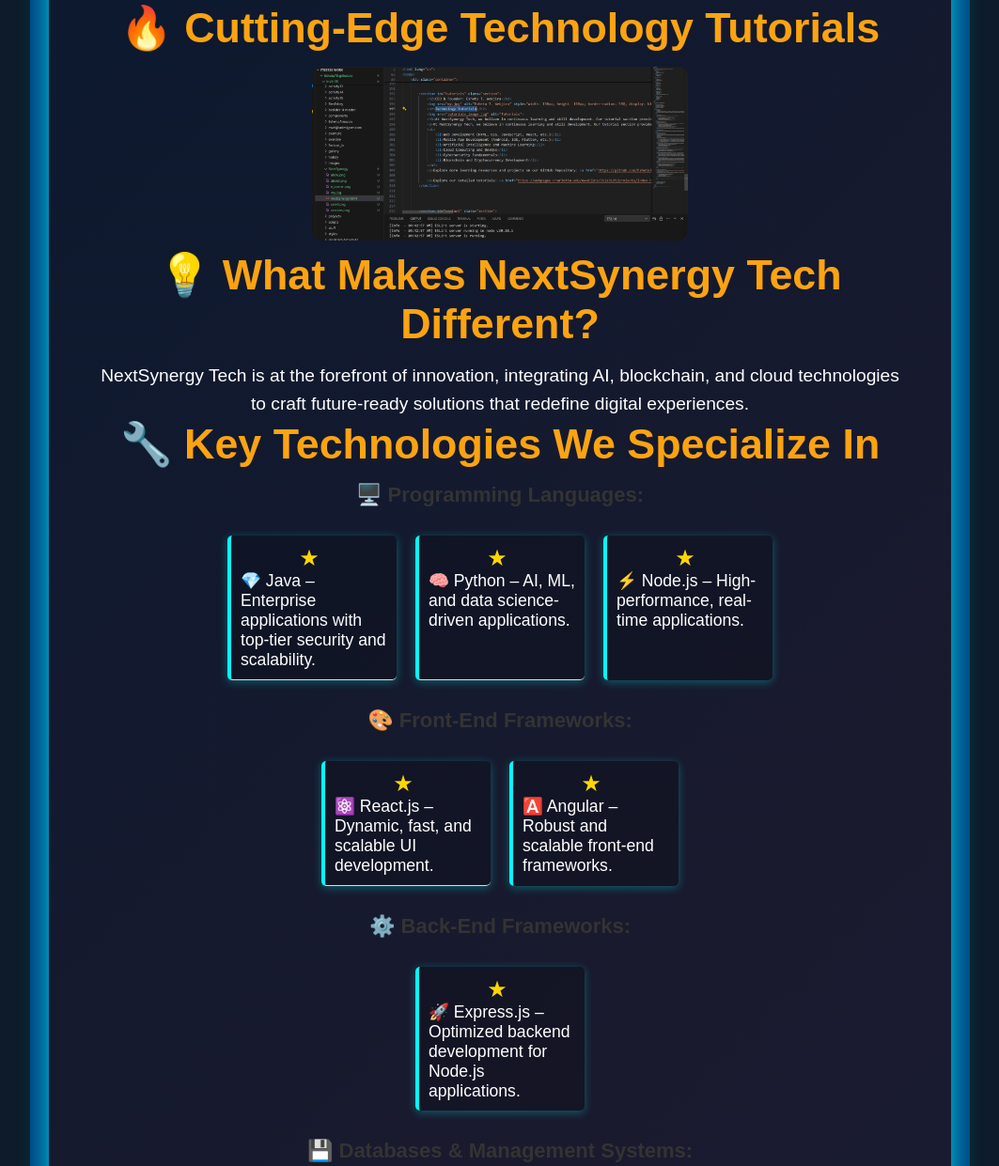
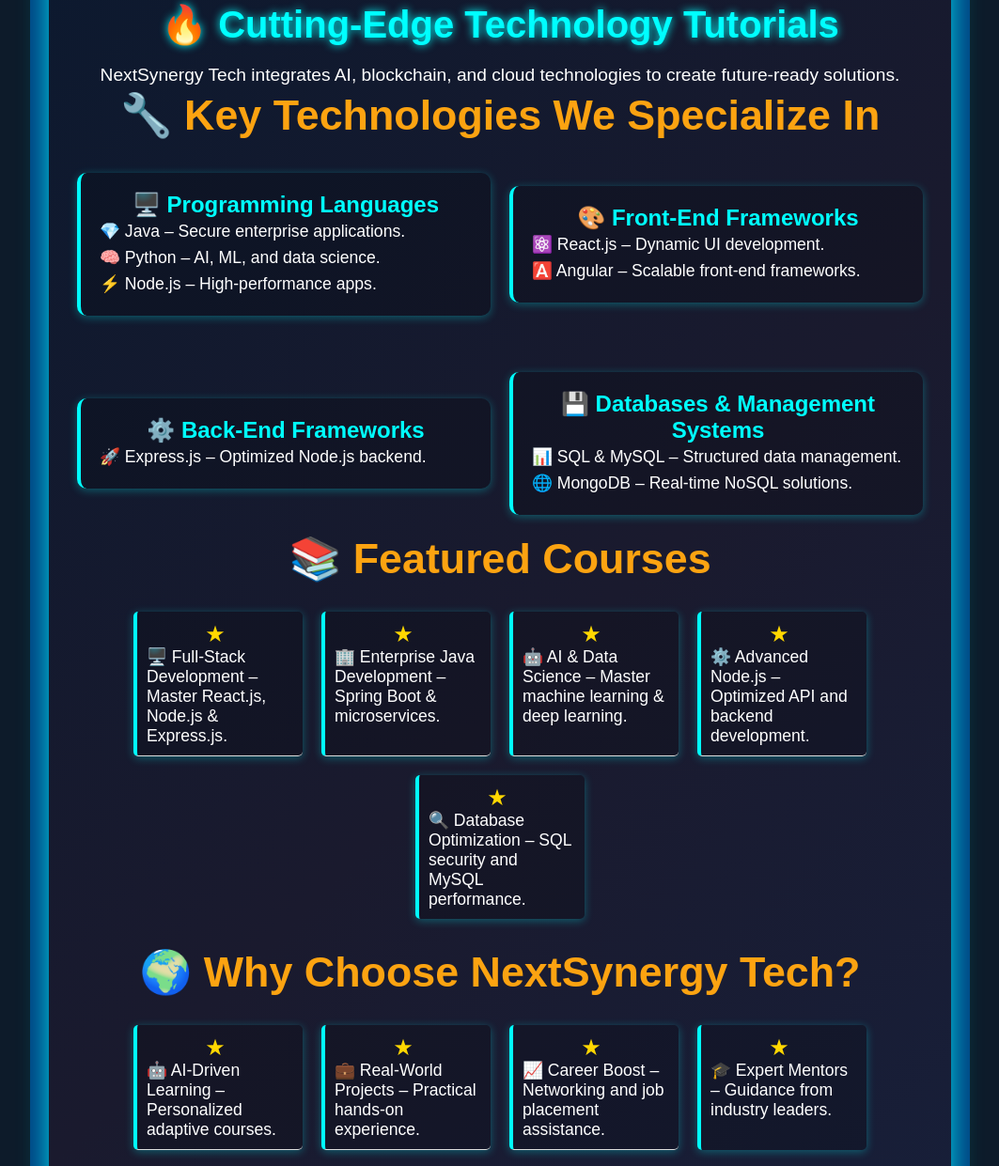
Before and after one commit to Eshetu70/NextSynergyTech, a plain HTML site: page index.html in a window 1280 px wide. Shown: the part 4052-5293 px from the top of the page at 94% size, without its empty margins (108-1171 px from the left). Drawn offline with Linux system fonts and the light colour scheme; no server answers; files whose address does not match are found by name.

Commit message:
Update index.html

```diff
--- a/index.html
+++ b/index.html
@@ -1607,7 +1607,7 @@
 
 
 
-    <section id="tutorials" class="tech-tutorial-section">
+    <section id="tutorials" class="tech-development-section">
     <!-- CEO & Founder Information -->
     <div class="founder-info">
         <h1>🚀 CEO & Founder: Eshetu T. Wekjira</h1>
@@ -1615,41 +1615,34 @@
     </div>
 
     <!-- Technology Tutorials Overview -->
-    <div class="tutorial-header">
+    <div class="development-header">
         <h1>🔥 Cutting-Edge Technology Tutorials</h1>
-        <img src="tuto.png" alt="Tutorials" class="tutorial-image">
+        <p>NextSynergy Tech integrates AI, blockchain, and cloud technologies to create future-ready solutions.</p>
     </div>
 
-    <h1>💡 What Makes NextSynergy Tech Different?</h1>
-    <p>NextSynergy Tech is at the forefront of innovation, integrating AI, blockchain, and cloud technologies to craft future-ready solutions that redefine digital experiences.</p>
-
     <h1>🔧 Key Technologies We Specialize In</h1>
-    <h2>🖥️ Programming Languages:</h2>
-    <ul class="course-list">
-        <li>💎 Java – Enterprise applications with top-tier security and scalability.</li>
-        <li>🧠 Python – AI, ML, and data science-driven applications.</li>
-        <li>⚡ Node.js – High-performance, real-time applications.</li>
-    </ul>
-
-    <h2>🎨 Front-End Frameworks:</h2>
-    <ul class="course-list">
-        <li>⚛️ React.js – Dynamic, fast, and scalable UI development.</li>
-        <li>🅰️ Angular – Robust and scalable front-end frameworks.</li>
-    </ul>
-
-    <h2>⚙️ Back-End Frameworks:</h2>
-    <ul class="course-list">
-        <li>🚀 Express.js – Optimized backend development for Node.js applications.</li>
-    </ul>
-
-    <h2>💾 Databases & Management Systems:</h2>
-    <ul class="course-list">
-        <li>📊 SQL & MySQL – Scalable and structured data management.</li>
-        <li>🌐 MongoDB – NoSQL solutions for real-time applications.</li>
-    </ul>
-
-    <h1>🎯 NextSynergy Tech – AI-Powered Learning Hub</h1>
-    <p>We revolutionize tech education with AI-enhanced tutorials, real-world projects, mentorship from industry experts, and smart assessments.</p>
+    <div class="development-content">
+        <div class="service">
+            <h2>🖥️ Programming Languages</h2>
+            <p>💎 Java – Secure enterprise applications.</p>
+            <p>🧠 Python – AI, ML, and data science.</p>
+            <p>⚡ Node.js – High-performance apps.</p>
+        </div>
+        <div class="service">
+            <h2>🎨 Front-End Frameworks</h2>
+            <p>⚛️ React.js – Dynamic UI development.</p>
+            <p>🅰️ Angular – Scalable front-end frameworks.</p>
+        </div>
+        <div class="service">
+            <h2>⚙️ Back-End Frameworks</h2>
+            <p>🚀 Express.js – Optimized Node.js backend.</p>
+        </div>
+        <div class="service">
+            <h2>💾 Databases & Management Systems</h2>
+            <p>📊 SQL & MySQL – Structured data management.</p>
+            <p>🌐 MongoDB – Real-time NoSQL solutions.</p>
+        </div>
+    </div>
 
     <h1>📚 Featured Courses</h1>
     <ul class="course-list">
@@ -1679,9 +1672,10 @@
         <li><a href="https://www.mysql.com" target="_blank"><img src="https://upload.wikimedia.org/wikipedia/en/d/dd/MySQL_logo.svg" alt="MySQL Logo">MySQL</a></li>
     </ul>
 
-    <p>🚀 Dive into our tech resources: <a href="https://github.com/Eshetu70?tab=repositories" target="_blank">Visit GitHub</a></p>
-    <p>📚 Access premium tutorials: <a href="https://webpages.charlotte.edu/ewekjira/itis3135/projects/index.html" target="_blank">Visit Tutorials</a></p>
+    <p>🚀 Explore more resources: <a href="https://github.com/Eshetu70?tab=repositories" target="_blank">Visit GitHub</a></p>
+    <p>📚 Access tutorials: <a href="https://webpages.charlotte.edu/ewekjira/itis3135/projects/index.html" target="_blank">Visit Tutorials</a></p>
 </section>
+
 
 <!-- Styling for Tech Tutorials -->
 <style>
```
